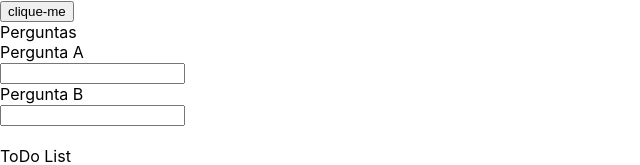
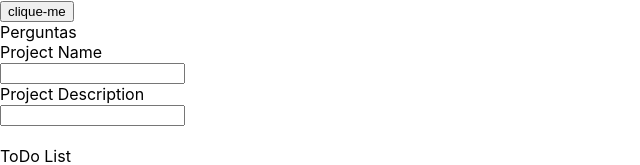
Before and after one commit to hstrada/readit-readme-generator, a React (Create React App) app in the folder rhex/: page / in a window 1280 px wide. Shown: the top 165 px of the page, without its empty margins (0-640 px from the left). Built offline with nearby package versions, Linux system fonts and the light colour scheme.

Commit message:
feat: create readme structure

```diff
--- a/rhex/src/App.tsx
+++ b/rhex/src/App.tsx
@@ -17,11 +17,11 @@ const TextInput = ({
 const App = () => {
   const questions = [
     {
-      question: 'Pergunta A',
+      question: 'Project Name',
       answer: '',
     },
     {
-      question: 'Pergunta B',
+      question: 'Project Description',
       answer: '',
     },
   ];
@@ -44,11 +44,29 @@ const App = () => {
     setValues({ ...values, questions: allQA });
   };
 
+  const createReadme = () => {
+    const readme = `# ${values.questions[0].question}
+${values.questions[0].answer}
+
+---
+
+# ${values.questions[1].question}
+${values.questions[1].answer}
+
+---
+
+# Future Improvements
+
+${values.todoList.map(element => `- [ ] ` + element).join('\n')}`;
+
+    return readme;
+  };
+
   const download = () => {
     var element = document.createElement('a');
     element.setAttribute(
       'href',
-      'data:text/plain;charset=utf-8,' + encodeURIComponent('texto'),
+      'data:text/plain;charset=utf-8,' + encodeURIComponent(createReadme()),
     );
     element.setAttribute('download', 'README.md');
 
```
Also changed, not shown: 1 other file (tests, documents, lock files or other folders).
